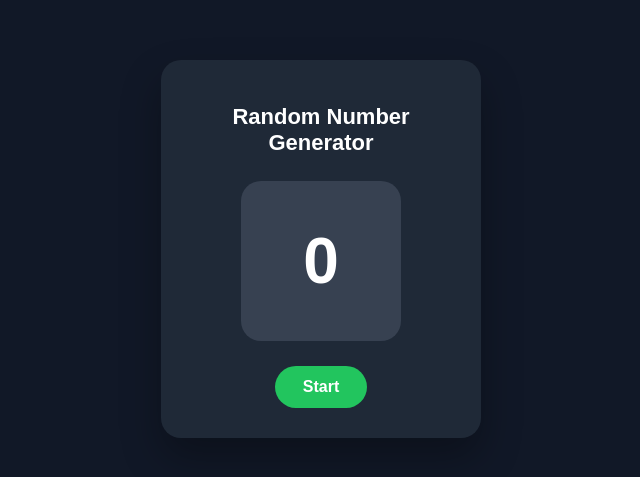
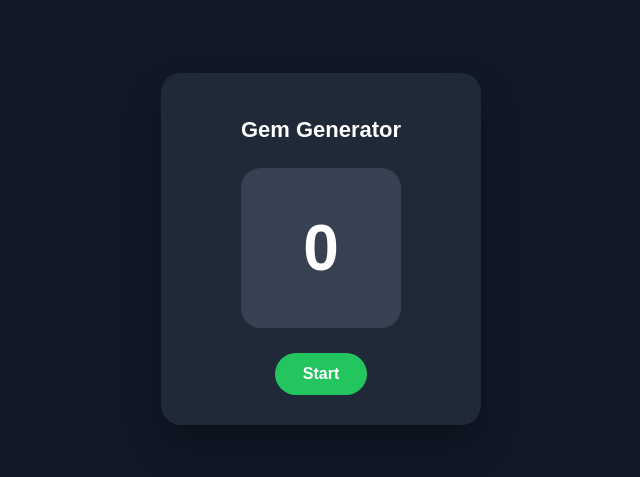
Before and after one commit to lexvlncia/testrepo, a plain HTML site: page index.html in a window 1280 px wide. Shown: the part 151-628 px from the top of the page, without its empty margins (319-959 px from the left). Drawn offline with Linux system fonts and the light colour scheme.

Commit message:
Update titles

```diff
--- a/index.html
+++ b/index.html
@@ -3,13 +3,13 @@
 <head>
   <meta charset="UTF-8" />
   <meta name="viewport" content="width=device-width, initial-scale=1.0" />
-  <title>Number Generator</title>
+  <title>Gem Generator</title>
   <link rel="stylesheet" href="style.css" />
 </head>
 <body>
 
   <div class="app">
-    <h1>Random Number Generator</h1>
+    <h1>Gem Generator</h1>
 
     <div id="numberDisplay" class="number-box">0</div>
 
```
